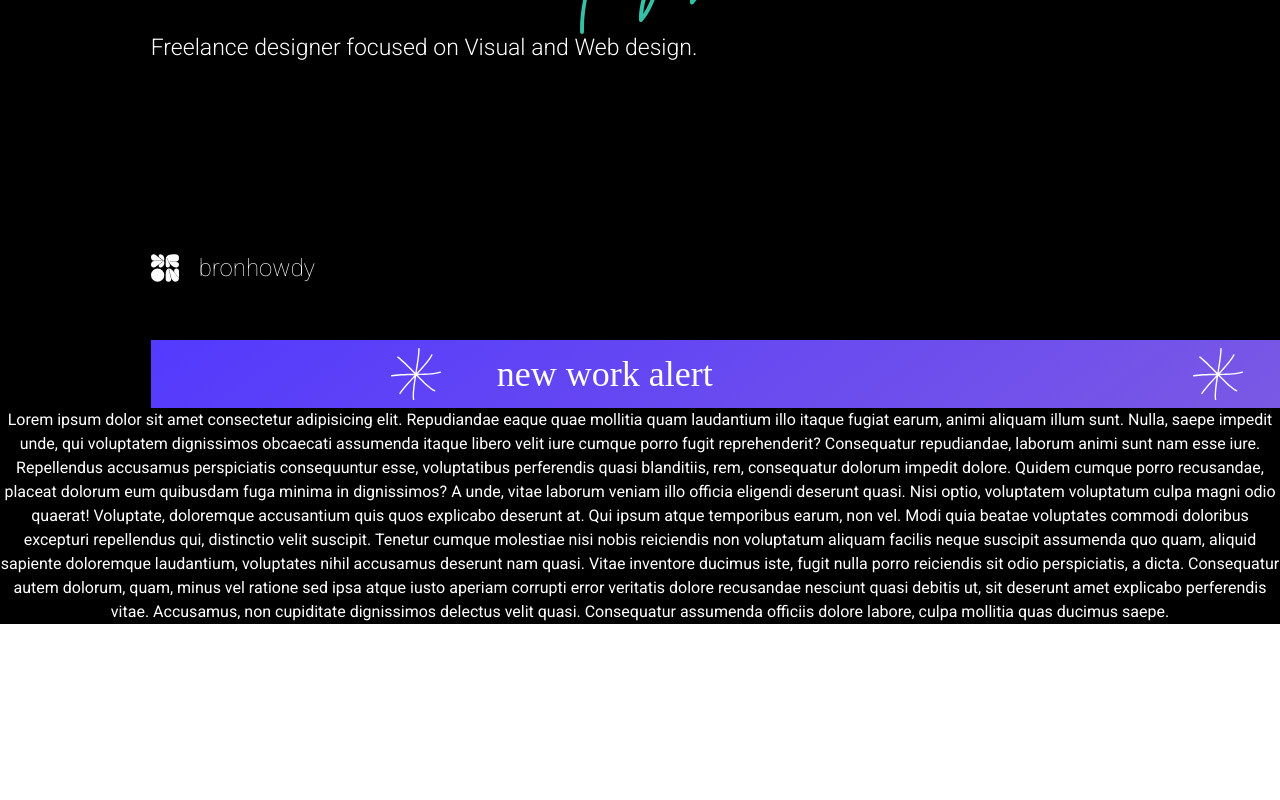
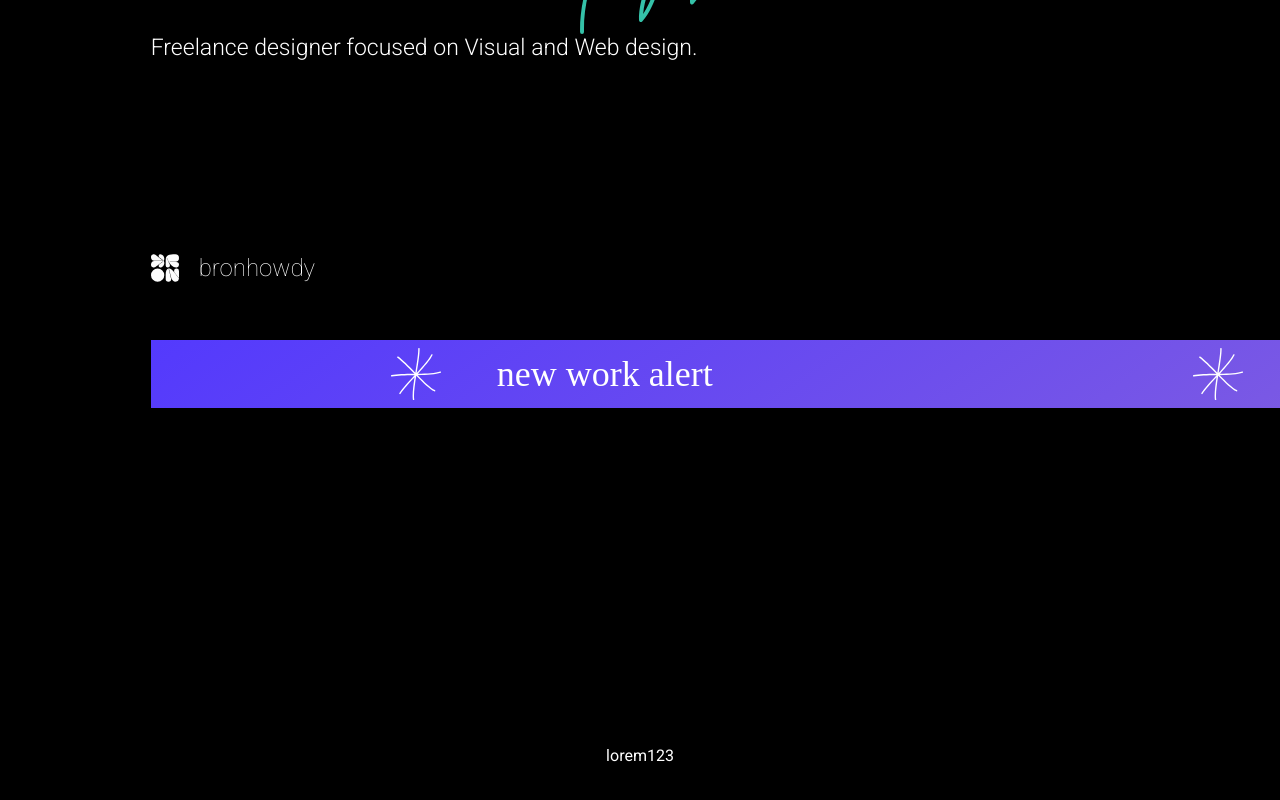
Before and after one commit to PawaOx4th/bronhowdy-portfolio, a React (Vite) app: page / in a window 1280 px wide. Shown: the part 396-1196 px from the top of the page. Before the commit the page ends 1020 px from the top, so only its background shows below. Built offline with nearby package versions, Linux system fonts and the light colour scheme; a web font is replaced by a local one.

Commit message:
feat: 🎸 Custom components Divider and Container

```diff
--- /dev/null
+++ b/src/components/Container/container.tsx
@@ -0,0 +1,11 @@
+import React from "react"
+
+interface IContainer {
+  children: React.ReactChild
+}
+
+function Container({ children }: IContainer) {
+  return <div className={`px-8 lg:px-28 py-9 lg:py-28`}>{children}</div>
+}
+
+export default Container
--- /dev/null
+++ b/src/components/Container/index.ts
@@ -0,0 +1 @@
+export { default } from "./container"
--- /dev/null
+++ b/src/components/Divider/Divider.tsx
@@ -0,0 +1,12 @@
+import React from "react"
+import Container from "../Container"
+
+function Devider() {
+  return (
+    <Container>
+      <div className={` w-full  bg-gray-500 h-2cm lg:hidden`}></div>
+    </Container>
+  )
+}
+
+export default Devider
--- /dev/null
+++ b/src/components/Divider/index.ts
@@ -0,0 +1 @@
+export { default } from "./Divider"
--- a/src/components/common.tsx
+++ /dev/null
@@ -1,8 +0,0 @@
-import styled from "styled-components"
-import { CSSProperties } from "react"
-
-// interface IContainer :
-
-export const Container = styled.div<CSSProperties>`
-  width: ${(props) => props.width || "100%"};
-`
--- a/src/pages/home/components/sectionHome.tsx
+++ b/src/pages/home/components/sectionHome.tsx
@@ -43,7 +43,7 @@ function SectionHome() {
       </WrapperTextMarguee>
 
       <div
-        className={`bg-black w-full min-h-screen text-white flex flex-col lg:flex-row lg:justify-end pl-12 pt-28`}>
+        className={`bg-black w-full  md:min-h-screen text-white flex flex-col lg:flex-row lg:justify-end pl-12 pt-28`}>
         <ImageCircle
           className={` hidden lg:block absolute`}
           src={ImgCicle}
--- /dev/null
+++ b/src/pages/home/components/sectionShowWork.tsx
@@ -0,0 +1,12 @@
+import React from "react"
+import Container from "../../../components/Container"
+
+function SectionShowWork() {
+  return (
+    <Container>
+      <section>lorem123</section>
+    </Container>
+  )
+}
+
+export default SectionShowWork
--- a/src/pages/home/index.tsx
+++ b/src/pages/home/index.tsx
@@ -1,37 +1,17 @@
+import Container from "../../components/Container"
 import React, { useState } from "react"
 
 import styled, { keyframes } from "styled-components"
 import SectionHome from "./components/sectionHome"
+import SectionShowWork from "./components/sectionShowWork"
+import Divider from "../../components/Divider"
 
 const Home = () => {
   return (
     <div className={`bg-black w-full min-h-screen text-white `}>
       <SectionHome />
-      <div>
-        Lorem ipsum dolor sit amet consectetur adipisicing elit. Repudiandae
-        eaque quae mollitia quam laudantium illo itaque fugiat earum, animi
-        aliquam illum sunt. Nulla, saepe impedit unde, qui voluptatem
-        dignissimos obcaecati assumenda itaque libero velit iure cumque porro
-        fugit reprehenderit? Consequatur repudiandae, laborum animi sunt nam
-        esse iure. Repellendus accusamus perspiciatis consequuntur esse,
-        voluptatibus perferendis quasi blanditiis, rem, consequatur dolorum
-        impedit dolore. Quidem cumque porro recusandae, placeat dolorum eum
-        quibusdam fuga minima in dignissimos? A unde, vitae laborum veniam illo
-        officia eligendi deserunt quasi. Nisi optio, voluptatem voluptatum culpa
-        magni odio quaerat! Voluptate, doloremque accusantium quis quos
-        explicabo deserunt at. Qui ipsum atque temporibus earum, non vel. Modi
-        quia beatae voluptates commodi doloribus excepturi repellendus qui,
-        distinctio velit suscipit. Tenetur cumque molestiae nisi nobis
-        reiciendis non voluptatum aliquam facilis neque suscipit assumenda quo
-        quam, aliquid sapiente doloremque laudantium, voluptates nihil accusamus
-        deserunt nam quasi. Vitae inventore ducimus iste, fugit nulla porro
-        reiciendis sit odio perspiciatis, a dicta. Consequatur autem dolorum,
-        quam, minus vel ratione sed ipsa atque iusto aperiam corrupti error
-        veritatis dolore recusandae nesciunt quasi debitis ut, sit deserunt amet
-        explicabo perferendis vitae. Accusamus, non cupiditate dignissimos
-        delectus velit quasi. Consequatur assumenda officiis dolore labore,
-        culpa mollitia quas ducimus saepe.
-      </div>
+      <Divider />
+      <SectionShowWork />
     </div>
   )
 }
--- a/tailwind.config.js
+++ b/tailwind.config.js
@@ -3,6 +3,9 @@ module.exports = {
   darkMode: false, // or 'media' or 'class'
   theme: {
     extend: {
+      height: {
+        "2cm": "0.5px",
+      },
       fontFamily: {
         octane: "'OctaneTypeface', sarif",
         Birthstone: "Birthstone, cursive",
--- a/tsconfig.json
+++ b/tsconfig.json
@@ -18,9 +18,7 @@
     "strictNullChecks": true,
     "noImplicitAny": true,
     "noFallthroughCasesInSwitch": true,
-    "paths": {
-      // "@assets/*" :["/src/assets/*"]
-    }
+
   },
   "include": ["./src","src/components", "src/custom.d.ts" ]
 }
--- a/vite.config.ts
+++ b/vite.config.ts
@@ -6,9 +6,4 @@ import path from "path"
 export default defineConfig({
   plugins: [reactRefresh()],
   publicDir: "public",
-  resolve: {
-    alias: {
-      // "@assets": path.resolve(__dirname, "./src/assets/*"),
-    },
-  },
 })
```
